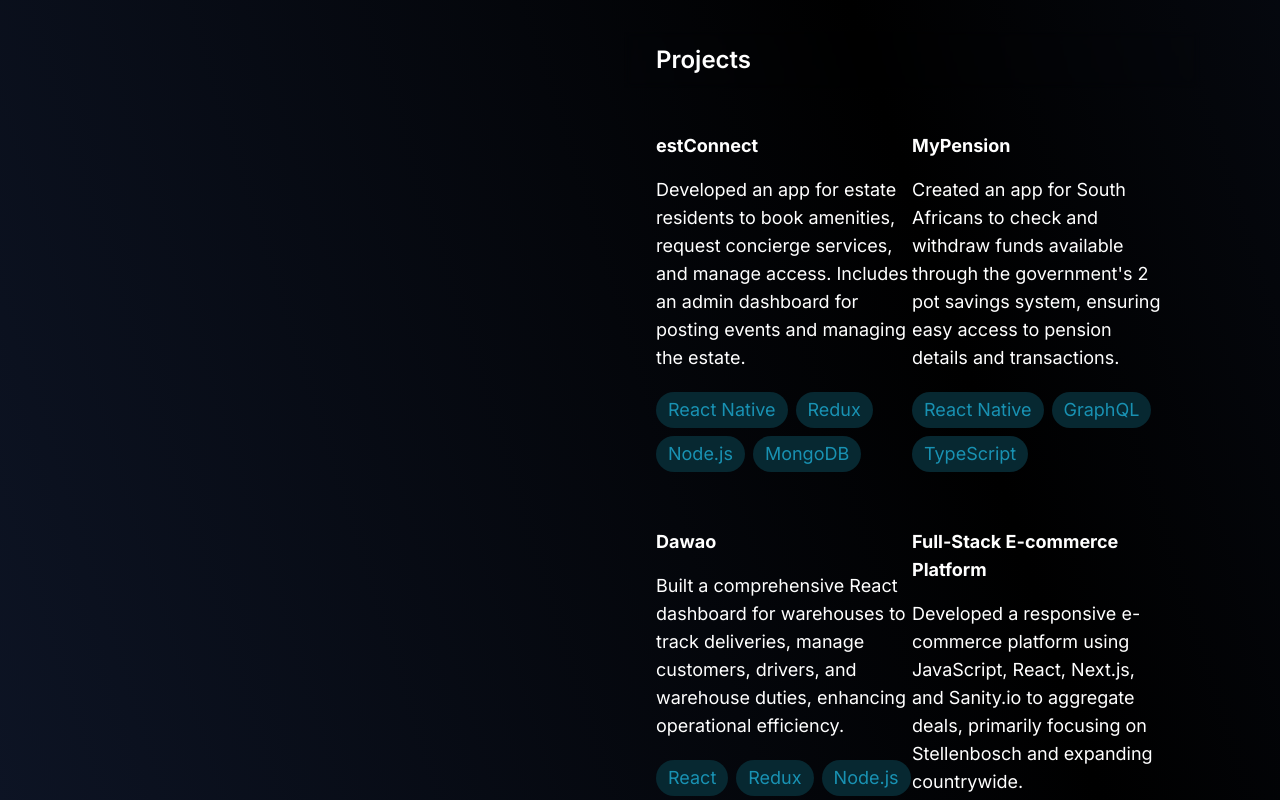
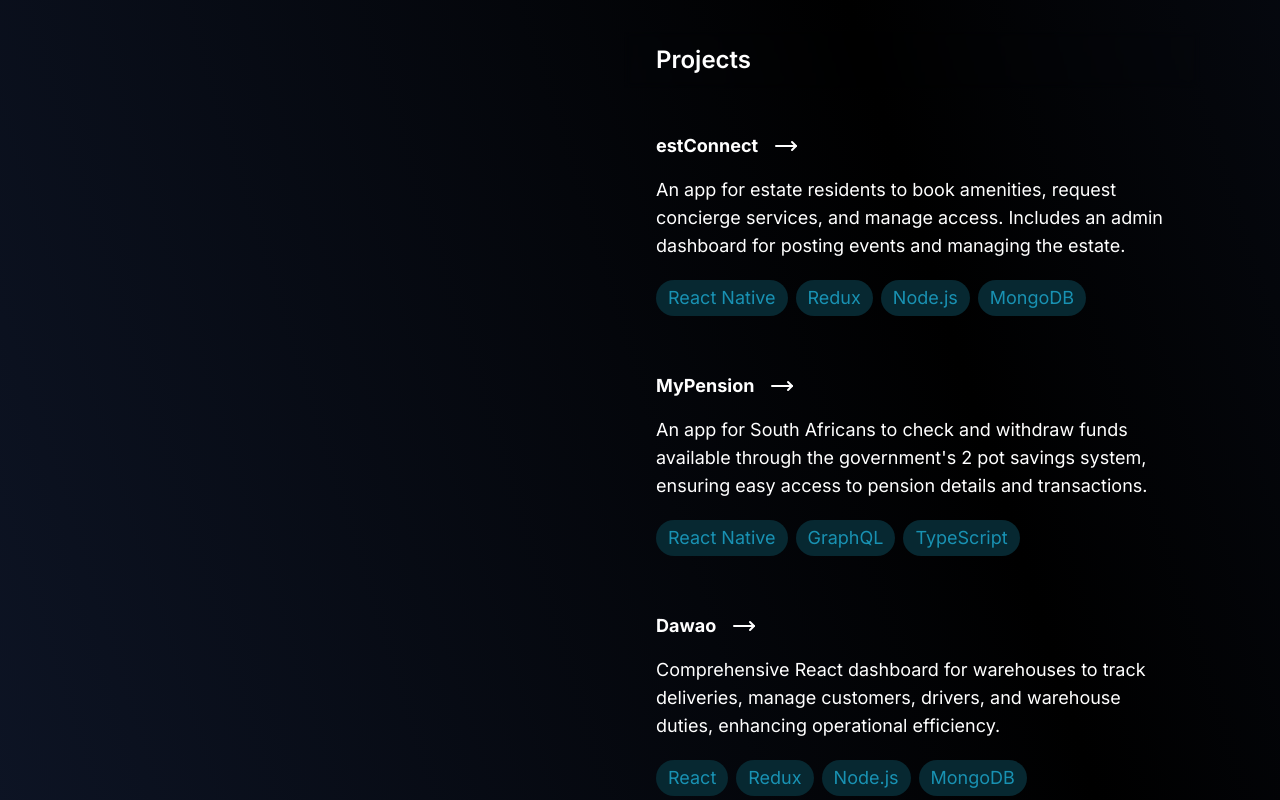
Before and after one commit to nhlanhlacliq/nhlanhla-masuku, a Next.js app: page / in a window 1280 px wide. Shown: the part 2700-3500 px from the top of the page. Built offline with nearby package versions, Linux system fonts and the light colour scheme.

Commit message:
update ui

```diff
--- a/src/components/Projects.tsx
+++ b/src/components/Projects.tsx
@@ -1,3 +1,4 @@
+import { MoveRight } from "lucide-react";
 import Header from "./ui/Header";
 import Section from "./ui/Section";
 import Type from "./ui/Type";
@@ -6,37 +7,40 @@ const projects = [
   {
     title: "estConnect",
     description:
-      "Developed an app for estate residents to book amenities, request concierge services, and manage access. Includes an admin dashboard for posting events and managing the estate.",
+      "An app for estate residents to book amenities, request concierge services, and manage access. Includes an admin dashboard for posting events and managing the estate.",
     technologies: ["React Native", "Redux", "Node.js", "MongoDB"],
-    link: "#",
+    link: "",
+    images: [],
   },
   {
     title: "MyPension",
     description:
-      "Created an app for South Africans to check and withdraw funds available through the government's 2 pot savings system, ensuring easy access to pension details and transactions.",
+      "An app for South Africans to check and withdraw funds available through the government's 2 pot savings system, ensuring easy access to pension details and transactions.",
     technologies: ["React Native", "GraphQL", "TypeScript"],
-    link: "#",
+    link: "",
+    images: [],
   },
   {
     title: "Dawao",
     description:
-      "Built a comprehensive React dashboard for warehouses to track deliveries, manage customers, drivers, and warehouse duties, enhancing operational efficiency.",
+      "Comprehensive React dashboard for warehouses to track deliveries, manage customers, drivers, and warehouse duties, enhancing operational efficiency.",
     technologies: ["React", "Redux", "Node.js", "MongoDB"],
-    link: "#",
+    link: "",
+    images: [],
   },
   {
-    title: "Full-Stack E-commerce Platform",
+    title: "DoesDeals",
     description:
-      "Developed a responsive e-commerce platform using JavaScript, React, Next.js, and Sanity.io to aggregate deals, primarily focusing on Stellenbosch and expanding countrywide.",
+      "Responsive e-commerce platform using JavaScript, React, Next.js, and Sanity.io to aggregate deals, primarily focusing on Stellenbosch and expanding countrywide.",
     technologies: ["React", "Next.js", "Sanity.io", "JavaScript"],
-    link: "#",
+    link: "http://doesdeals.co.za/",
   },
   {
     title: "DeltaMax Auto",
     description:
-      "Created a professional site for an automotive workshop using React, TypeScript, and Figma, showcasing services and improving customer engagement.",
+      "A professional site for an automotive workshop using React, TypeScript, and Figma, showcasing services and improving customer engagement.",
     technologies: ["React", "TypeScript", "Figma"],
-    link: "#",
+    link: "https://deltamaxauto.com/",
   },
   // Add more projects as needed
 ];
@@ -48,7 +52,14 @@ const Projects = () => {
       <div className={styles.grid}>
         {projects.map((project, index) => (
           <div key={index} className={styles.card}>
-            <Type className={styles.title}>{project.title}</Type>
+            <a href={project.link} target='_blank'>
+              <div className='flex gap-4 hover:gap-8 transition-all cursor-pointer hover:animate-out'>
+                <Type className={styles.title}>{project.title}</Type>
+                <div className='mt-0.5'>
+                  <MoveRight />
+                </div>
+              </div>
+            </a>
             <Type className={styles.description}>{project.description}</Type>
             <div className={styles.techList}>
               {project.technologies.map((tech, idx) => (
@@ -67,7 +78,7 @@ const Projects = () => {
 export default Projects;
 
 const styles = {
-  grid: "grid grid-cols-1 md:grid-cols-2",
+  grid: "grid grid-cols-1",
   card: "my-3",
   title: "text-l font-bold mb-4",
   description: "text-sm mb-5 ",
```
